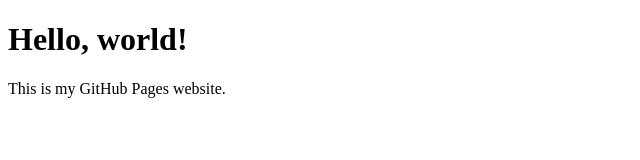
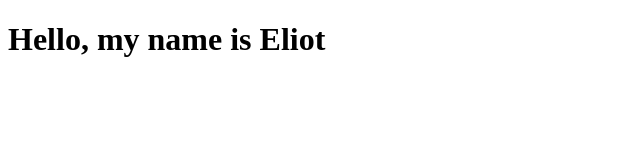
Before and after one commit to harrow-philosophy/harrow-philosophy.github.io, a plain HTML site: page writings/course/austrian economics/docs/index.html in a window 1280 px wide. Shown: the whole page, without its empty margins (0-640 px from the left). Drawn offline with Linux system fonts and the light colour scheme.

Commit message:
Update index.html

```diff
--- a/writings/course/austrian economics/docs/index.html
+++ b/writings/course/austrian economics/docs/index.html
@@ -1,10 +1,10 @@
 <!DOCTYPE html>
-<html>
+<html lang="en">
 <head>
-  <title>Welcome!</title>
+  <meta charset="UTF-8">
+  <title>Hello Eliot</title>
 </head>
 <body>
-  <h1>Hello, world!</h1>
-  <p>This is my GitHub Pages website.</p>
+  <h1>Hello, my name is Eliot</h1>
 </body>
 </html>
```
